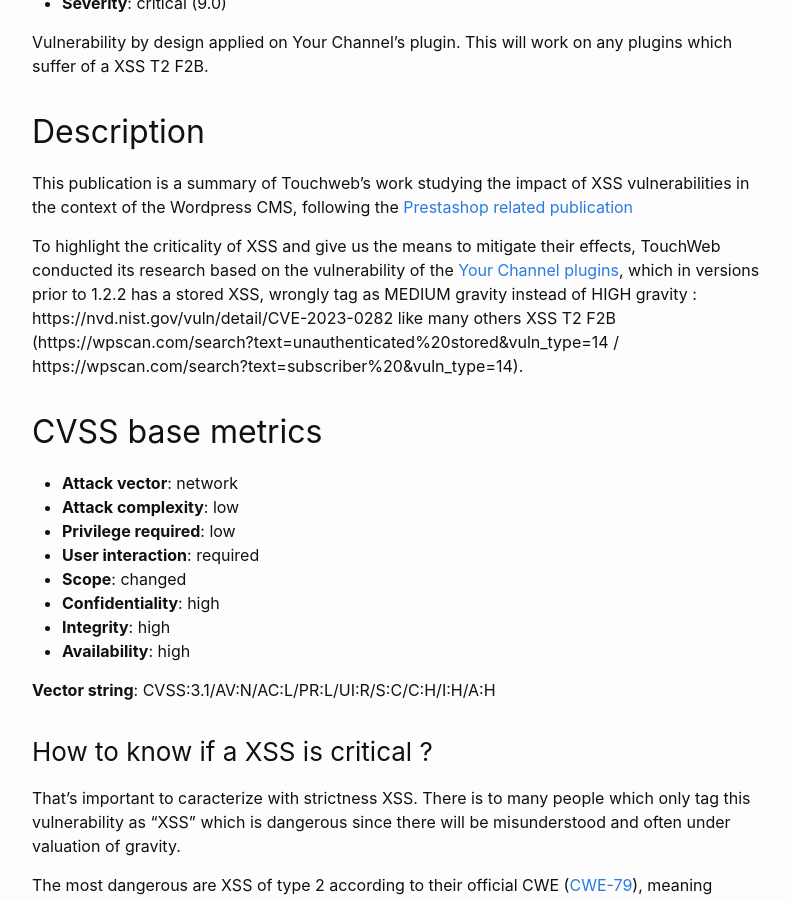
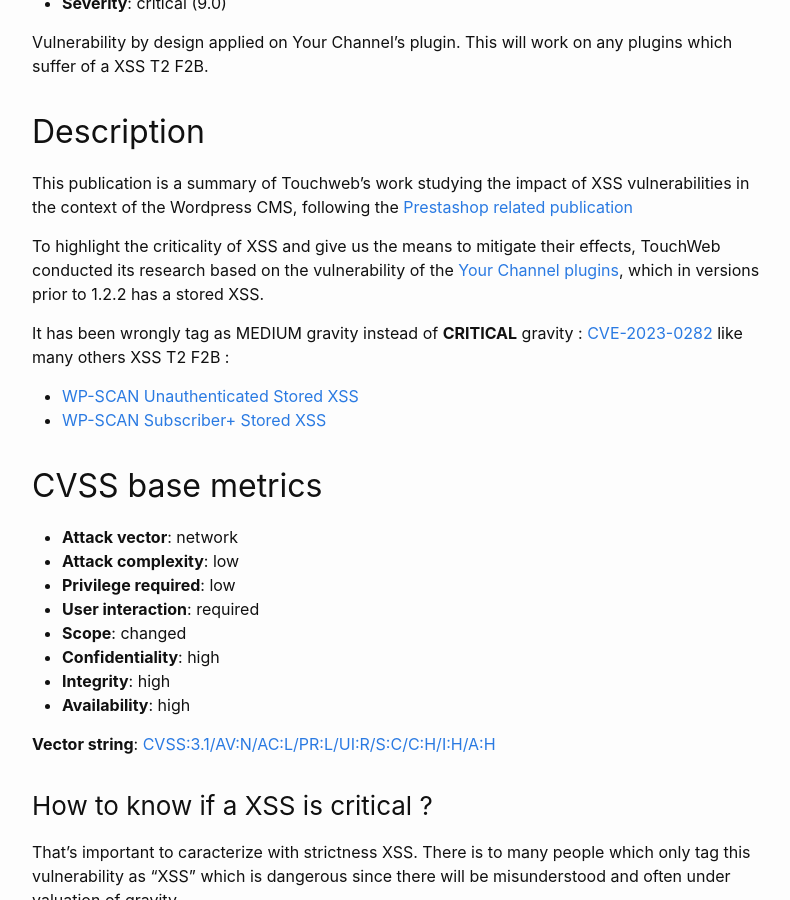
Before and after one commit to friends-of-presta/security-advisories, a Jekyll site: the page built from _posts/2023-03-03-stored-xss-wordpress.md, in a window 1280 px wide and 900 px high, scrolled down 549 px. Shown: the whole window, without its empty margins (238-1028 px from the left). Built offline with Jekyll 4.4.1, drawn with Linux system fonts in a browser that asks for light colours; some of the changed text lies outside the part shown.

Commit message:
Update 2023-03-03-stored-xss-wordpress.md

```diff
--- a/_posts/2023-03-03-stored-xss-wordpress.md
+++ b/_posts/2023-03-03-stored-xss-wordpress.md
@@ -25,7 +25,11 @@ Vulnerability by design applied on Your Channel's plugin. This will work on any
 
 This publication is a summary of Touchweb's work studying the impact of XSS vulnerabilities in the context of the Wordpress CMS, following the [Prestashop related publication](https://friends-of-presta.github.io/security-advisories/modules/2023/02/07/stored-xss.html)
 
-To highlight the criticality of XSS and give us the means to mitigate their effects, TouchWeb conducted its research based on the vulnerability of the [Your Channel plugins](https://wpscan.com/vulnerability/93693d45-5217-4571-bae5-aab8878cfe62), which in versions prior to 1.2.2 has a stored XSS, wrongly tag as MEDIUM gravity instead of HIGH gravity : https://nvd.nist.gov/vuln/detail/CVE-2023-0282 like many others XSS T2 F2B (https://wpscan.com/search?text=unauthenticated%20stored&vuln_type=14 / https://wpscan.com/search?text=subscriber%20&vuln_type=14).
+To highlight the criticality of XSS and give us the means to mitigate their effects, TouchWeb conducted its research based on the vulnerability of the [Your Channel plugins](https://wpscan.com/vulnerability/93693d45-5217-4571-bae5-aab8878cfe62), which in versions prior to 1.2.2 has a stored XSS.
+
+It has been wrongly tag as MEDIUM gravity instead of **CRITICAL** gravity : [CVE-2023-0282](https://nvd.nist.gov/vuln/detail/CVE-2023-0282) like many others XSS T2 F2B :
+- [WP-SCAN Unauthenticated Stored XSS](https://wpscan.com/search?text=unauthenticated%20stored&vuln_type=14)
+- [WP-SCAN Subscriber+ Stored XSS](https://wpscan.com/search?text=subscriber%20&vuln_type=14)
 
 ## CVSS base metrics
 
@@ -38,7 +42,7 @@ To highlight the criticality of XSS and give us the means to mitigate their effe
 * **Integrity**: high
 * **Availability**: high
 
-**Vector string**: CVSS:3.1/AV:N/AC:L/PR:L/UI:R/S:C/C:H/I:H/A:H
+**Vector string**: [CVSS:3.1/AV:N/AC:L/PR:L/UI:R/S:C/C:H/I:H/A:H](https://nvd.nist.gov/vuln-metrics/cvss/v3-calculator?vector=AV:N/AC:L/PR:L/UI:R/S:C/C:H/I:H/A:H)
 
 ### How to know if a XSS is critical ?
 
```
Also changed, not shown: other parts of _posts/2023-03-03-stored-xss-wordpress.md (+1 -1 lines).
